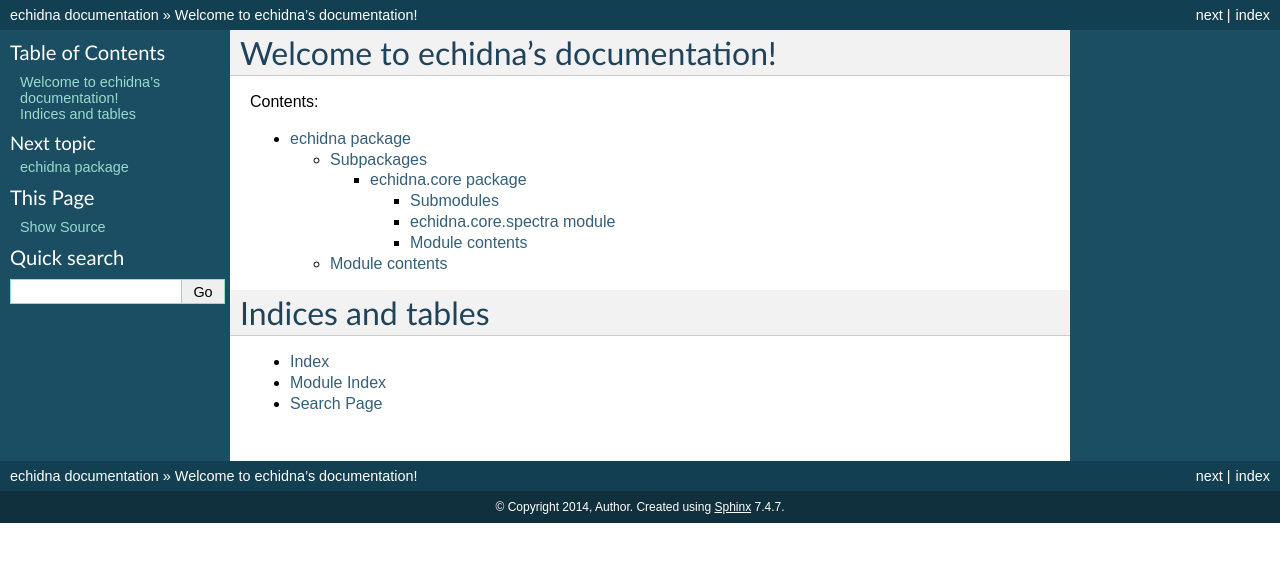
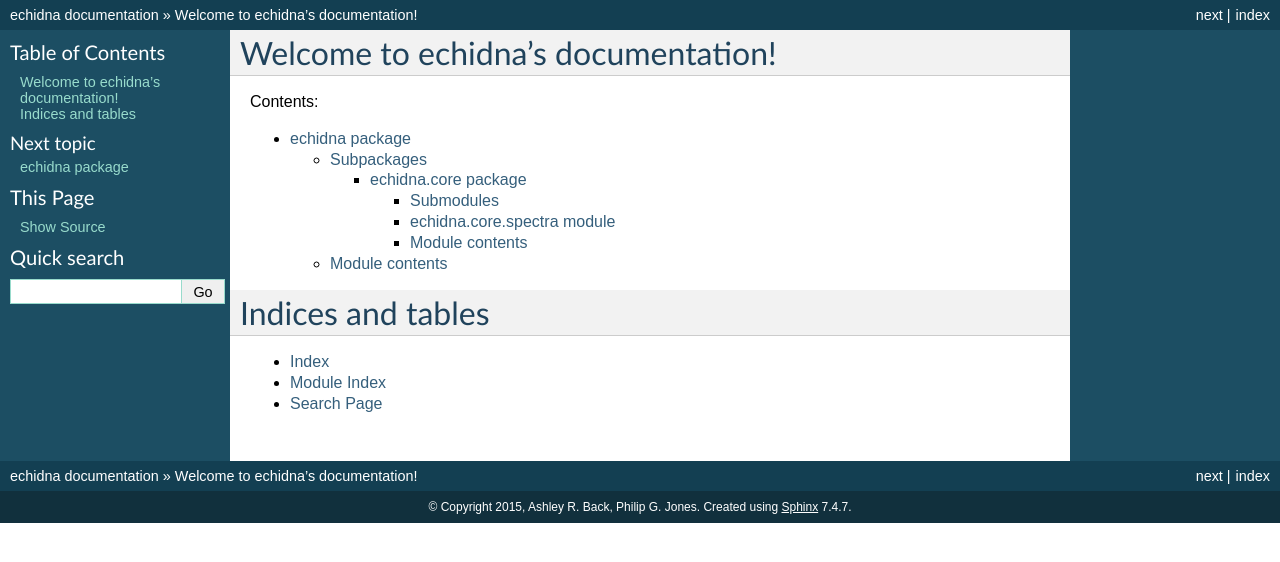
Before and after one commit to snoplusuk/echidna, a Sphinx documentation site: the page built from docs/index.rst, in a window 1280 px wide. Shown: the top 562 px of the page. Built offline with Sphinx 7.4.7, drawn with Linux system fonts in a browser that asks for light colours; pages that are not in the unit, such as notebooks, are missing from menus.

Commit message:
Fix sphinx documentation issues, should now build correctly.

```diff
--- a/docs/conf.py
+++ b/docs/conf.py
@@ -1,7 +1,7 @@
 # -*- coding: utf-8 -*-
 #
 # echidna documentation build configuration file, created by
-# sphinx-quickstart on Wed Dec 17 15:40:34 2014.
+# sphinx-quickstart on Mon Jan  5 10:49:53 2015.
 #
 # This file is execfile()d with the current directory set to its
 # containing dir.
@@ -18,7 +18,7 @@
 # If extensions (or modules to document with autodoc) are in another directory,
 # add these directories to sys.path here. If the directory is relative to the
 # documentation root, use os.path.abspath to make it absolute, like shown here.
-#sys.path.insert(0, os.path.abspath('.'))
+sys.path.insert(0, os.path.abspath('../'))
 
 # -- General configuration ------------------------------------------------
 
@@ -47,7 +47,7 @@
 
 # General information about the project.
 project = u'echidna'
-copyright = u'2014, Author'
+copyright = u'2015, Ashley R. Back, Philip G. Jones'
 
 # The version info for the project you're documenting, acts as replacement for
 # |version| and |release|, also used in various other places throughout the
@@ -267,7 +267,7 @@
 epub_title = u'echidna'
 epub_author = u'Author'
 epub_publisher = u'Author'
-epub_copyright = u'2014, Author'
+epub_copyright = u'2015, Author'
 
 # The basename for the epub file. It defaults to the project name.
 #epub_basename = u'echidna'
--- a/docs/echidna.rst
+++ b/docs/echidna.rst
@@ -7,6 +7,7 @@
 .. toctree::
 
     echidna.core
+    echidna.output
 
 Module contents
 ---------------
--- a/docs/index.rst
+++ b/docs/index.rst
@@ -1,5 +1,5 @@
 .. echidna documentation master file, created by
-   sphinx-quickstart on Wed Dec 17 15:40:34 2014.
+   sphinx-quickstart on Mon Jan  5 10:49:53 2015.
    You can adapt this file completely to your liking, but it should at least
    contain the root `toctree` directive.
 
```
Also changed, not shown: docs/modules.rst (deleted, +0 -7 lines), 3 other files.
